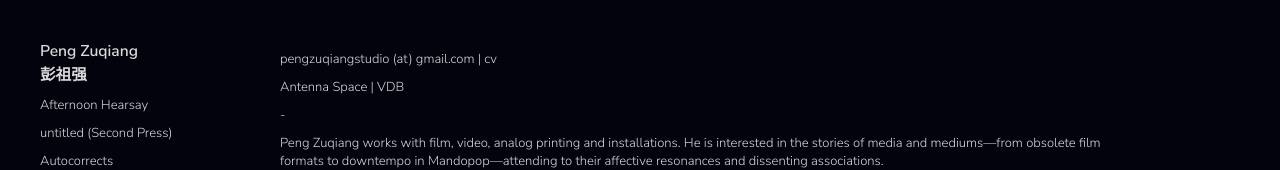
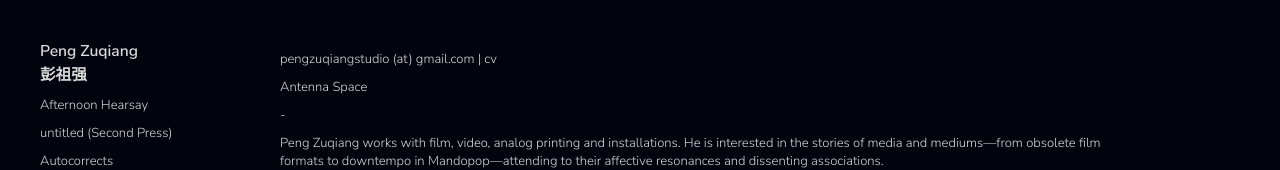
Before and after one commit to JAWeiss89/zuqiangPortfolioReact, a React (Create React App) app: page /info in a window 1280 px wide. Shown: the top 170 px of the page. Built offline with nearby package versions, Linux system fonts and the light colour scheme.

Commit message:
Update Info.js

```diff
--- a/src/Info.js
+++ b/src/Info.js
@@ -6,7 +6,7 @@ const Info = ({hideNav}) => {
             <h1 id="title" className="hidden">info</h1>
             {/* <img className="main-img" src="./images/info.jpg" alt="info"/> */}
             <p>pengzuqiangstudio (at) gmail.com | <a target="_blank" rel="noreferrer" href="https://docs.google.com/document/d/1lmyM9UjpoS4ztlFPKtjNQ9ciHQHyG9pX--Q7KzkBAc0/edit?usp=sharing"><span>cv</span></a></p>
-            <p><a href="http://antenna-space.com/en/artists/pengzuqiang/">Antenna Space</a> | <a href="https://vdb.org/artists/peng-zuqiang">VDB</a></p>
+            <p><a href="http://antenna-space.com/en/artists/pengzuqiang/">Antenna Space</a></p>
 
             <p>-</p>
             <p>Peng Zuqiang works with film, video, analog printing and installations. He is interested in the stories of media and mediums—from obsolete film formats to downtempo in Mandopop—attending to their affective resonances and dissenting associations.
```
